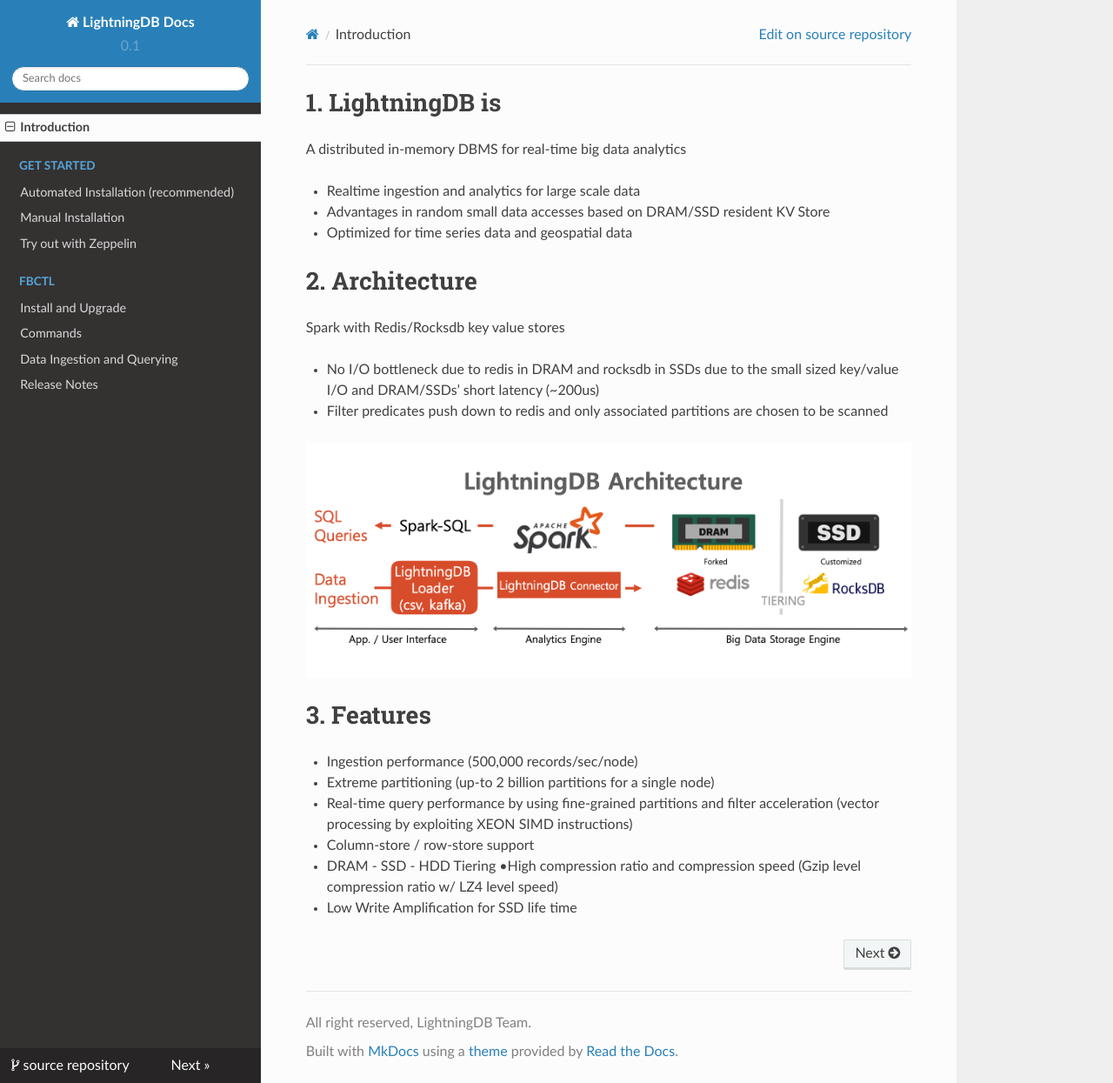
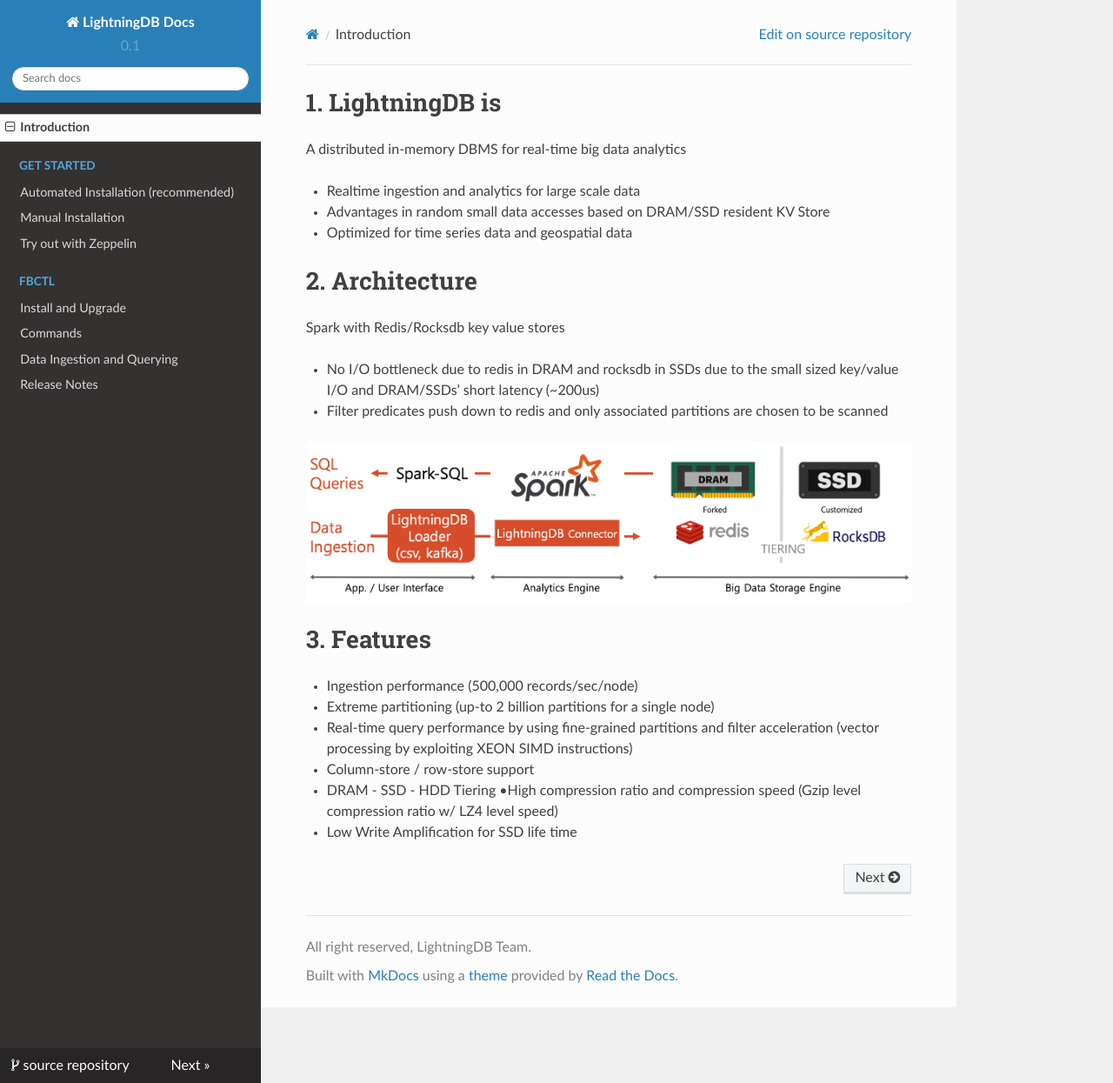
Before and after one commit to mnms/docs, an MkDocs documentation site: the page built from docs/index.md, in a window 1280 px wide and 1245 px high. Shown: the whole window at 87% size. Built offline with MkDocs 1.6.1, drawn with Linux system fonts in a browser that asks for light colours; nearby versions of some CDN libraries.

Commit message:
update lightningdb architecture image

```diff
--- a/docs/index.md
+++ b/docs/index.md
@@ -13,7 +13,7 @@
 - No I/O bottleneck due to redis in DRAM and rocksdb in SSDs due to the small sized key/value I/O and DRAM/SSDs’ short latency (~200us)
 - Filter predicates push down to redis and only associated partitions are chosen to be scanned
 
-![flashbase-architecture2](./images/LightningDB_archi.png)
+![flashbase-architecture2](./images/lightningdb_architecture.png)
 
 # 3. Features
 
```
Also changed, not shown: docs/images/lightningdb_architecture.png (added).
